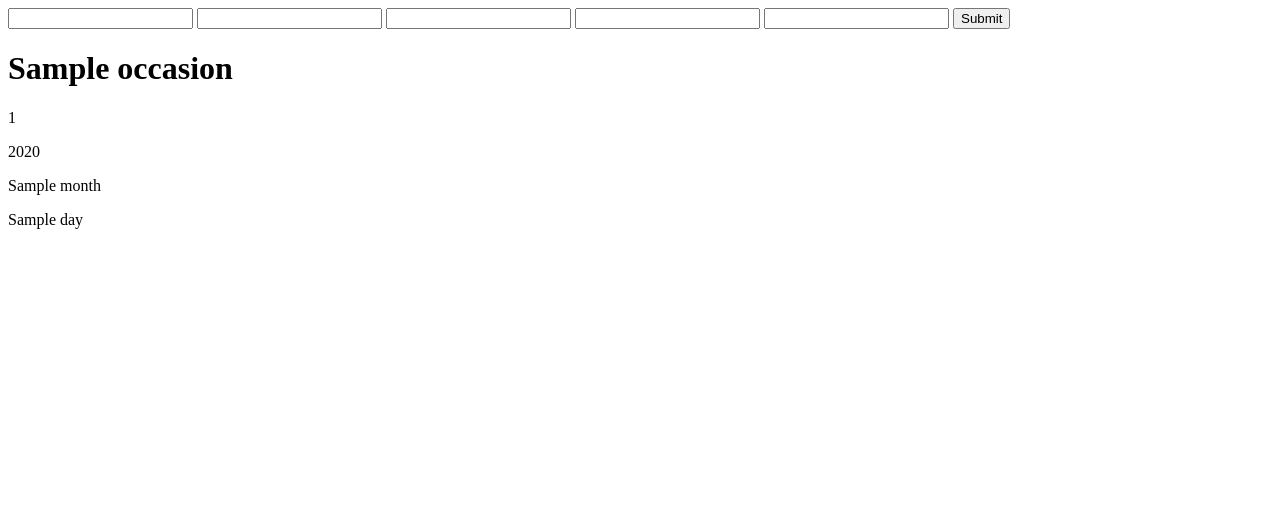
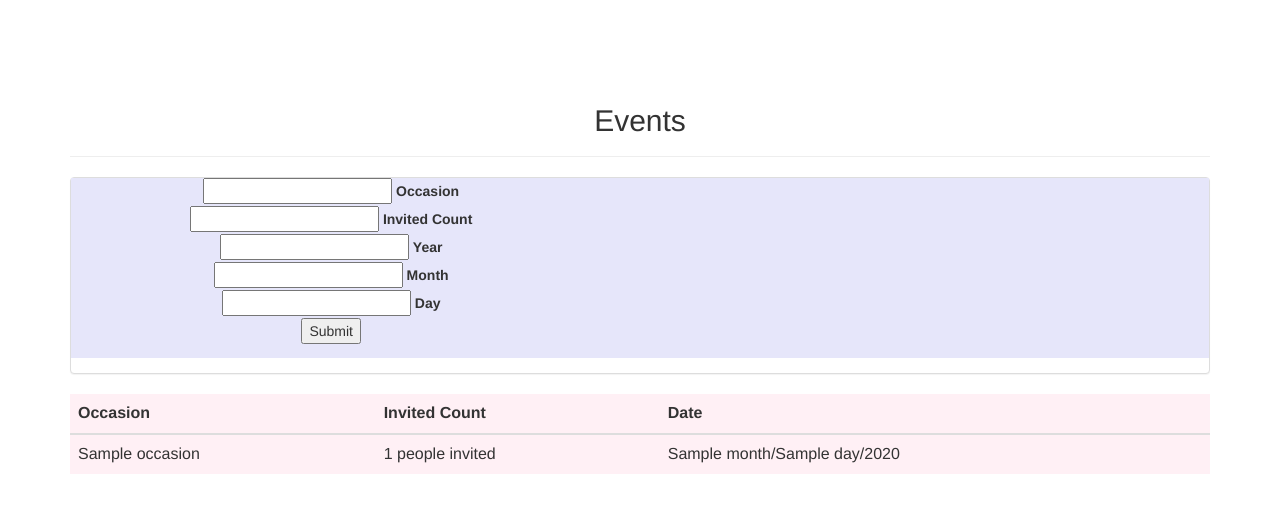
Before and after one commit to Casie/flasktodo, a Flask app: page / in a window 1280 px wide. Shown: the top 513 px of the page. Run offline with Flask 2, Linux system fonts and the light colour scheme; a database or web service that is not in the repository returns one stand-in record (values such as "Sample title"); some libraries are stand-ins or nearby versions.

Commit message:
updated style

```diff
--- a/templates/todo.html
+++ b/templates/todo.html
@@ -1,18 +1,76 @@
-<!doctype html>
+<html>
+	<head>
+		<script src="http://code.jquery.com/jquery-2.1.1.js"></script>
+		<link href="http://maxcdn.bootstrapcdn.com/bootstrap/3.2.0/css/bootstrap.min.css" rel="stylesheet">
+		<script src="http://maxcdn.bootstrapcdn.com/bootstrap/3.2.0/js/bootstrap.min.js"></script>
+	</head>
 
-<form action="/new" method="POST">
-	<input type="text" name="Occasion"></input>
-	<input type="number" name="Invited Count"></input>
-	<input type="number" name="Year"></input>
-	<input type="number" name="Month"></input>
-	<input type="number" name="Day"></input>
-	<input type="submit"</input>
-</form>
+	<body>
+		<style type = "text/css">
+		.centerdv
+		{
+			margin-top: 5%;
+			margin-left: auto;
+			margin-right: auto;
+			text-align: center;
+		}
+		.formcss
+		{
+			margin-top: 5%;
+			margin-left: auto;
+			margin-right: auto;
+			text-align: center;
+		}
+		</style>
 
-{% for item in items %}
-	<h1> {{ item.occasion }} </h1>
-	<p> {{ item.invited_count }} </p>
-	<p> {{ item.year }} </p>
-	<p> {{ item.month }} </p>
-	<p> {{ item.day }} </p>
-{% endfor %}
+		<div class = "centerdv container">
+			<div class = "page-header">
+				<h2>Events</h2>
+			</div>
+			<div class = "panel panel-default">
+				<div class="form-group" style="background-color:lavender;" >
+				  <div class="row">
+    				<div class="col-lg-11" >
+    					<div class="col-lg-6" >
+								<form action="/new" method="POST">
+								<input type="text" name="occasion"></input>
+								<LABEL for="occasion">Occasion</LABEL><br>
+								<input type="number" name="invited_count"></input>
+								<LABEL for="invited_count">Invited Count</LABEL><br>
+								<input type="number" name="year"></input>
+								<LABEL for="year">Year</LABEL><br>
+								<input type="number" name="month"></input>
+								<LABEL for="month">Month</LABEL><br>
+								<input type="number" name="day"></input>
+								<LABEL for="day">Day</LABEL><br>
+								<input type="submit"</input><br>
+								</form>
+							</div>
+						</div>
+					</div>
+				</div>
+			</div>
+
+			<div>
+				<table class = "table" style="background-color:lavenderblush;">
+					<thead>
+						<tr>
+							<th>Occasion</th>
+							<th>Invited Count</th>
+							<th>Date</th>
+						</tr>
+					</thead>
+					<tbody>
+						{% for item in items %}
+						<tr>
+							<td>{{ item.occasion }}</td>
+							<td>{{ item.invited_count }} people invited</td>
+							<td>{{ item.month }}/{{ item.day }}/{{ item.year }}</td>
+							{% endfor %}
+							</td>
+						</tr>
+					</tbody>
+				</table>
+			</div>
+	</body>
+</html>
```
Also changed, not shown: app.py (line endings or trailing spaces).
